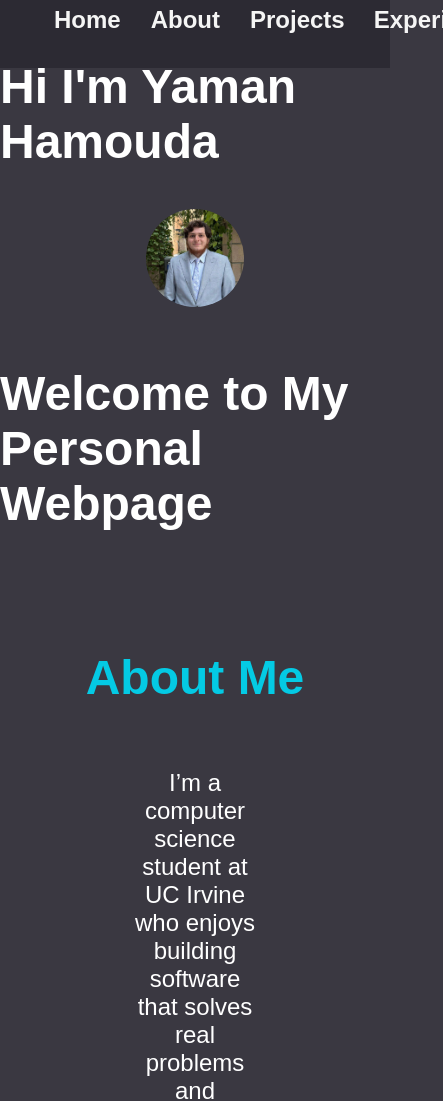
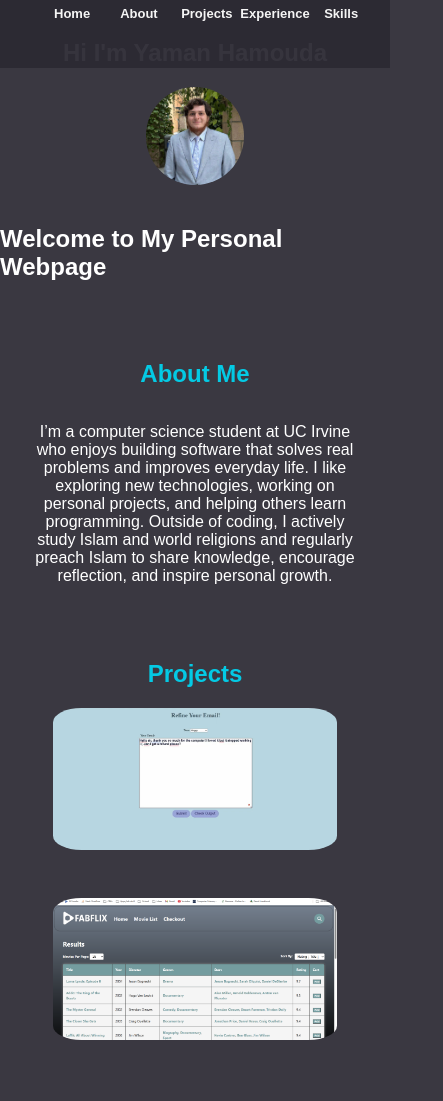
Before and after one commit to YamanHamouda/Portfolio, a plain HTML site: page index.html in a window 390 px wide. Shown: the top 1101 px of the page, 443 px wide, since content can reach past the window. Drawn offline with Linux system fonts and the light colour scheme.

Commit message:
finished

```diff
--- a/styles.css
+++ b/styles.css
@@ -134,7 +134,6 @@
     padding: 1%;
     width: 35%;
     margin: 1%;
-    border-width: 10%;
 }
 
 h2{
@@ -176,11 +175,11 @@
   display: flex;
   align-items: center;
   justify-content: center;
-  transition: all 0.3s ease;
+  transition: all 0.3s ease; /* ai */
   box-shadow: 0 4px 10px rgba(0, 0, 0, 0.1);
 }
 
-#skills li:hover {
+#skills li:hover { /* AI*/
   transform: scale(1.15);
   box-shadow: 0 8px 20px rgba(0, 0, 0, 0.2);
   background-color: #eaf9ff;
@@ -196,3 +195,75 @@
 #skills li:hover img {
   transform: scale(1.1);
 }
+
+
+@media (max-width: 768px) { /* used some AI as basis and built on my own based off of that */
+  /* General rule for any section with side-by-side items */
+    nav a{
+        font-size: small;
+    }
+
+
+  section ul {
+    flex-direction: column;        /* stack vertically */
+    align-items: center;
+    gap: 1.5rem;                   /* spacing between stacked items */
+  }
+
+
+  #projects ul,
+  #experience ul,
+  #skills ul {
+    flex-direction: column;
+    align-items: center;
+  }
+  nav ul{
+        width: 35%;
+    }
+
+  #projects li,
+  #experience li,
+  #skills li {
+    width: 80%;
+  }
+
+
+  img {
+    width: 90%;                  /*side side images*/
+    max-width: 350px;
+  }
+
+
+  h1 {
+    font-size: 1.8em;
+  }
+
+  p {
+    width: 85%;
+    max-width: none;
+    font-size: 1.1em;
+  }
+}
+
+/* For very small phones */
+@media (max-width: 480px) {
+  #projects li,
+  #experience li,
+  #skills li {
+    width: 95%;
+  }
+
+
+  img {
+    width: 100%;
+    max-width: 300px;
+  }
+
+  h1 {
+    font-size: 1.5em;
+  }
+
+  p {
+    font-size: 1em;
+  }
+}
```
Also changed, not shown: testing.html (added).
